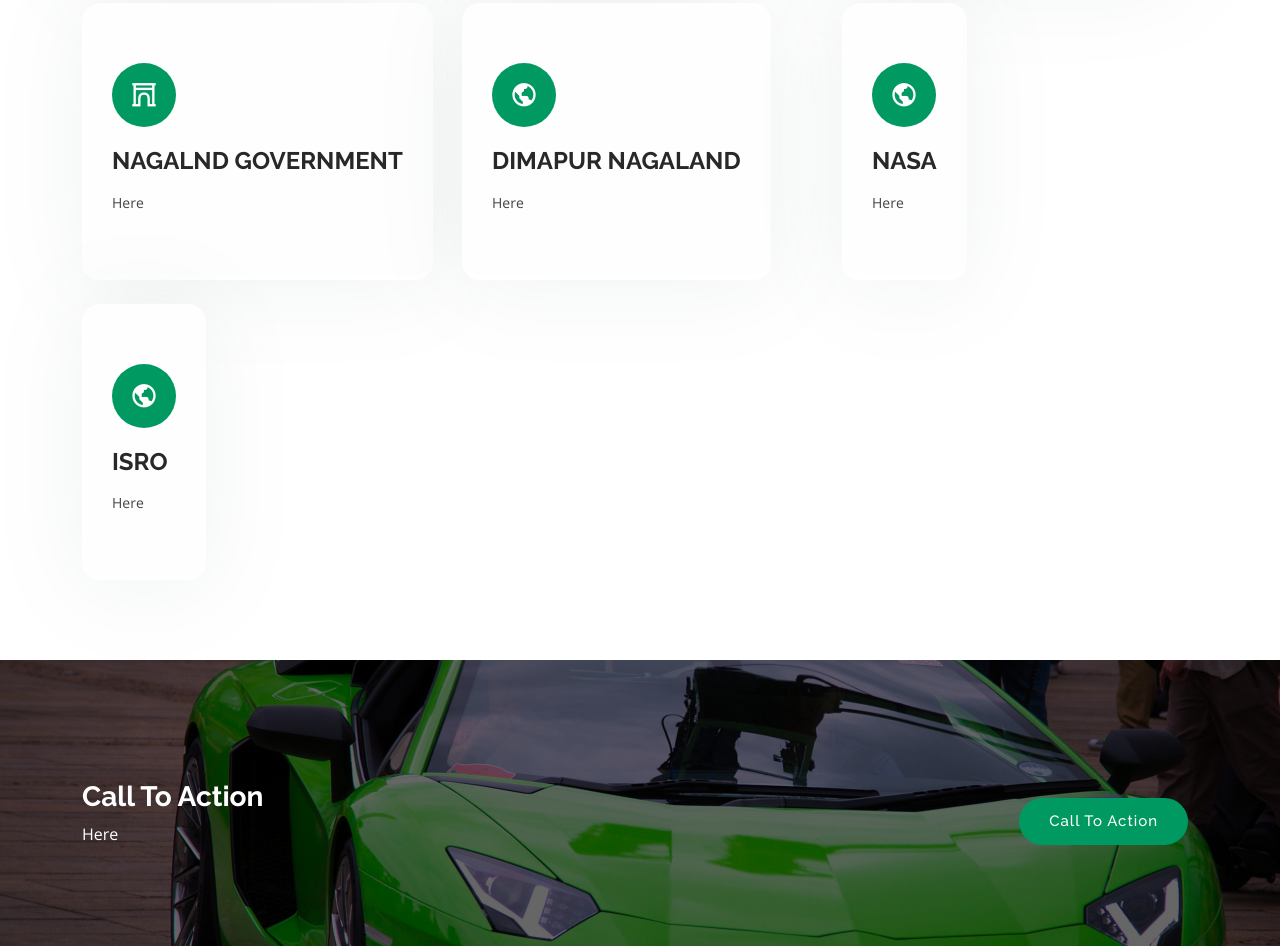
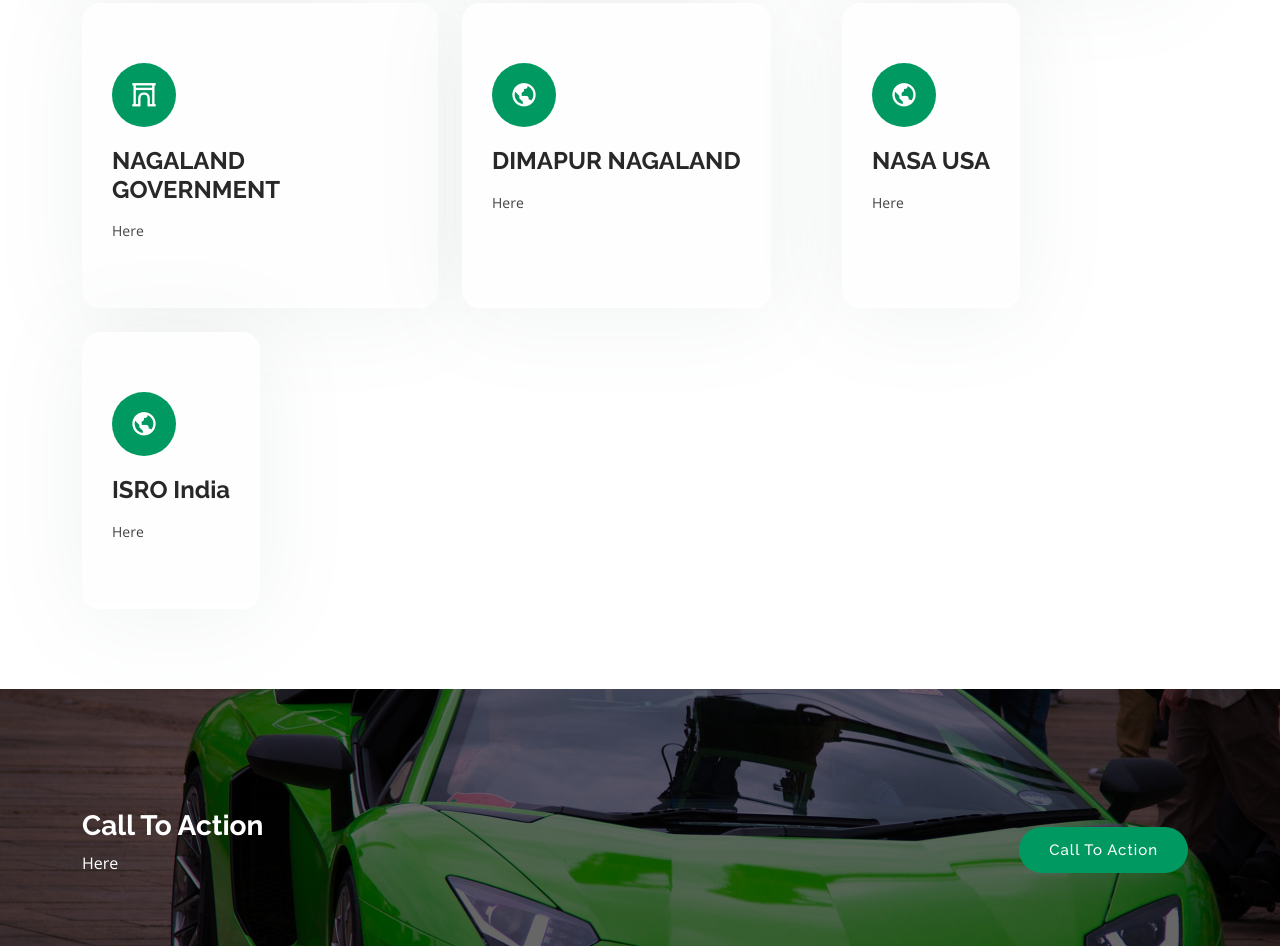
Before and after one commit to bhatari/bhatari.github.io, a plain HTML site: page index.html in a window 1280 px wide. Shown: the part 2545-3491 px from the top of the page. Drawn offline with nearby package versions, Linux system fonts and the light colour scheme.

Commit message:
Add files via upload

```diff
--- a/index.html
+++ b/index.html
@@ -237,7 +237,7 @@
           <div class="col-lg-4 col-md-6 d-flex align-items-stretch mt-4">
             <div class="icon-box">
               <div class="icon"><i class="bx bx-arch"></i></div>
-              <h4><a href="https://nagaland.gov.in/">NAGALND GOVERNMENT</a></h4>
+              <h4><a href="https://nagaland.gov.in/">NAGALAND GOVERNMENT</a></h4>
               <p>Here</p>
             </div>
           </div>
@@ -253,7 +253,7 @@
           <div class="col-lg-4 col-md-6 d-flex align-items-stretch mt-4">
             <div class="icon-box">
               <div class="icon"><i class="bx bx-world"></i></div>
-              <h4><a href="https://www.nasa.gov/">NASA</a></h4>
+              <h4><a href="https://www.nasa.gov/">NASA USA</a></h4>
               <p>Here</p>
             </div>
           </div>
@@ -261,7 +261,7 @@
           <div class="col-lg-4 col-md-6 d-flex align-items-stretch mt-4">
             <div class="icon-box">
               <div class="icon"><i class="bx bx-world"></i></div>
-              <h4><a href="https://www.isro.gov.in/">ISRO</a></h4>
+              <h4><a href="https://www.isro.gov.in/">ISRO India</a></h4>
               <p>Here</p>
             </div>
           </div>
```
